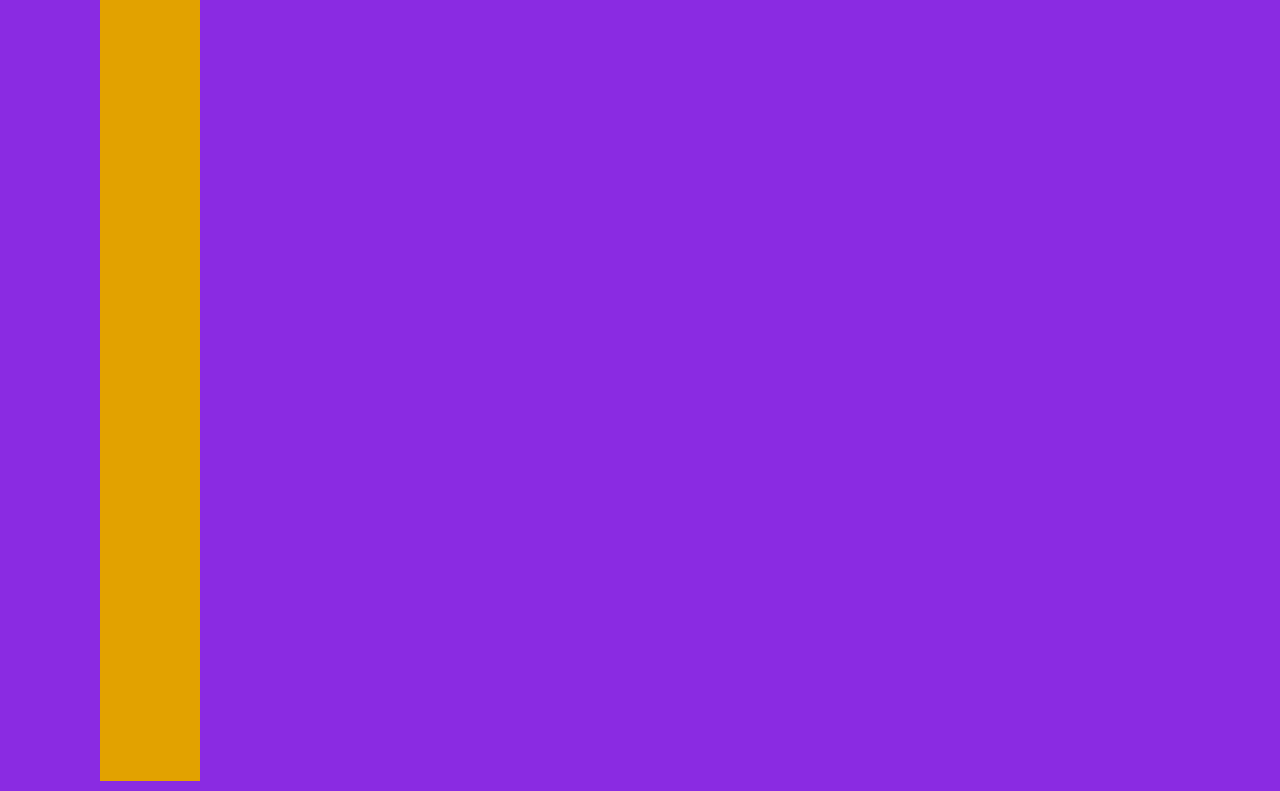
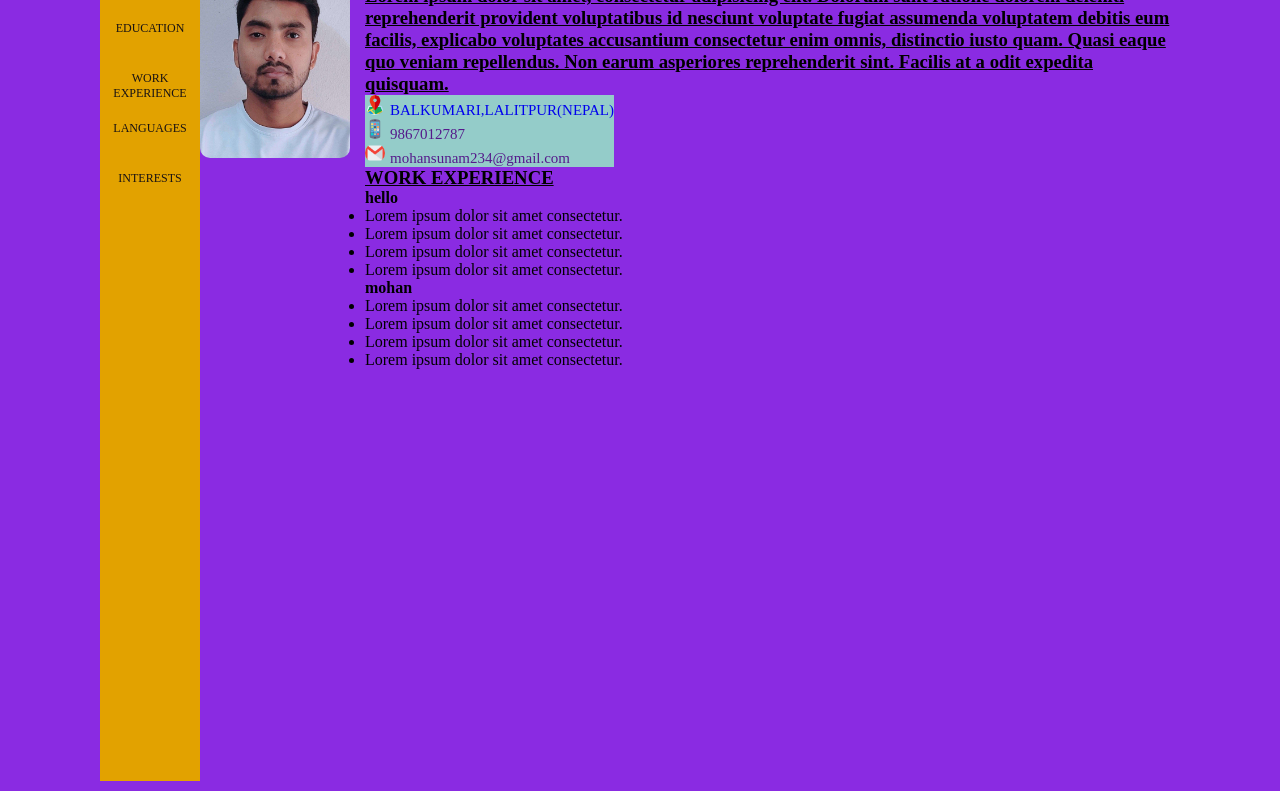
Before and after one commit to mohansunam/Mohan-IntroSec, a plain HTML site: page index.html in a window 1280 px wide. Shown: the part 109-900 px from the top of the page. Drawn offline with Linux system fonts and the light colour scheme.

Commit message:
new Branch

```diff
--- a/index.html
+++ b/index.html
@@ -38,6 +38,54 @@ body{
       <div class="box2">
         <a href="">SKILLS</a>
       </div>
+      <div class="box3">
+        <a href="">EDUCATION</a>
+      </div>
+      <div class="box4">
+        <a href="">WORK EXPERIENCE</a>
+      </div>
+      <div class="box5">
+        <a href="">LANGUAGES</a>
+      </div>
+      <div class="box6">
+        <a href="">INTERESTS</a>
+      </div>
+    </div>
+
+      <div class="header-left">
+        <h1>CHANDRA MOHAN SUNAM</h1>
+          <div class="img-info">
+            <div class="img-info1">
+              <img src="photo,.jpg" alt="Mohan'sPhoto">
+            </div>
+            <div class="img-info2">
+              <h2>SALES REPRESENTIVE</h2>
+              <h3>Lorem ipsum dolor sit amet, consectetur adipisicing elit. Dolorum sunt ratione dolorem deleniti reprehenderit provident voluptatibus id nesciunt voluptate fugiat assumenda voluptatem debitis eum facilis, explicabo voluptates accusantium consectetur enim omnis, distinctio iusto quam. Quasi eaque quo veniam repellendus. Non earum asperiores reprehenderit sint. Facilis at a odit expedita quisquam.</h3>
+                 <div class="information">
+                  <P><img src="map.png" alt=""><a href="https://www.google.com/maps/place/27%C2%B040'09.8%22N+85%C2%B020'40.6%22E/@27.6694012,85.3439623,19z/data=!3m1!4b1!4m10!1m5!3m4!2zMjfCsDQwJzEwLjQiTiA4NcKwMjAnNDAuNSJF!8m2!3d27.6695556!4d85.3445833!3m3!8m2!3d27.6694!4d85.344606?entry=ttu" target="_blank">BALKUMARI,LALITPUR(NEPAL)</a></P>
+                  <P><img src="smartphone.png" alt=""><a href="">9867012787</a></P>
+                  <P><img src="gmail.png" alt=""><a href="">mohansunam234@gmail.com</a></P>
+                 </div>
+                  <h3>WORK EXPERIENCE</h3>
+                  <h4>hello</h4>
+              <ul>
+                <li>Lorem ipsum dolor sit amet consectetur.</li>
+                <li>Lorem ipsum dolor sit amet consectetur.</li>
+                <li>Lorem ipsum dolor sit amet consectetur.</li>
+                <li>Lorem ipsum dolor sit amet consectetur.</li>
+
+              </ul>
+              <h4>mohan</h4>
+              <ul>
+                <li>Lorem ipsum dolor sit amet consectetur.</li>
+                <li>Lorem ipsum dolor sit amet consectetur.</li>
+                <li>Lorem ipsum dolor sit amet consectetur.</li>
+                <li>Lorem ipsum dolor sit amet consectetur.</li>
+              </ul>
+
+              </P>
+            </div>
+          </div>
       </div>
     </div>
   </div>
```
